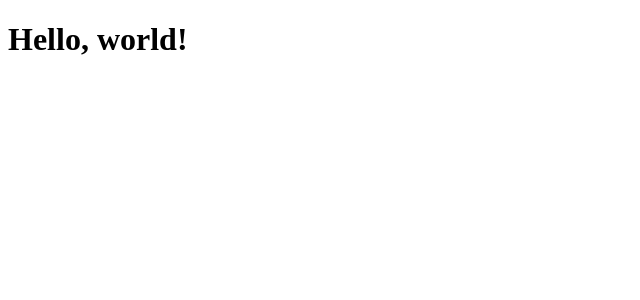
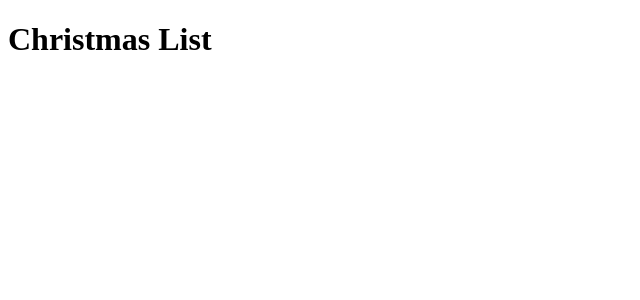
Before and after one commit to BrandonBurrus/christmas-randomizer, a Next.js app: page / in a window 1280 px wide. Shown: the top 300 px of the page, without its empty margins (0-640 px from the left). Built offline with nearby package versions, Linux system fonts and the light colour scheme.

Commit message:
chore: test dev deployment (#3)
* chore: test dev deployment

* ci: add dev branch to github ci check-style

```diff
--- a/src/pages/index.tsx
+++ b/src/pages/index.tsx
@@ -1,7 +1,7 @@
 import React from 'react';
 
 function HomePage() {
-  return <h1>Hello, world!</h1>;
+  return <h1>Christmas List</h1>;
 }
 
 export default HomePage;
```
